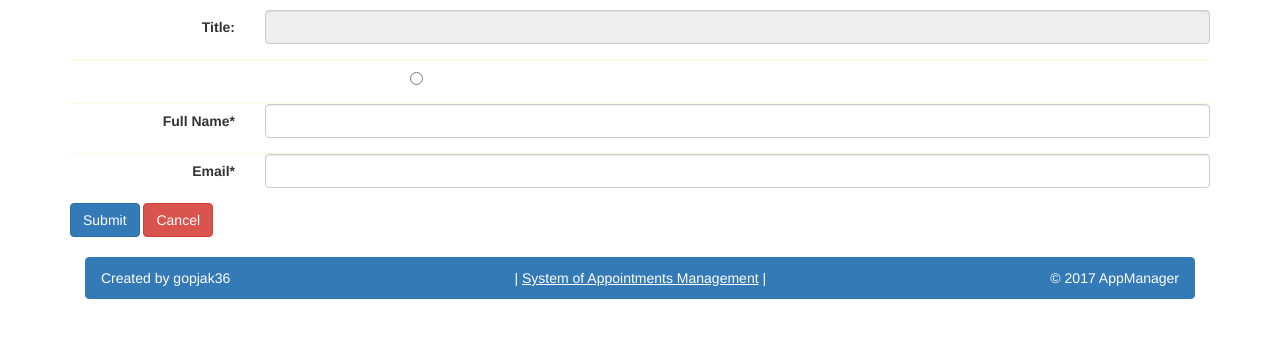
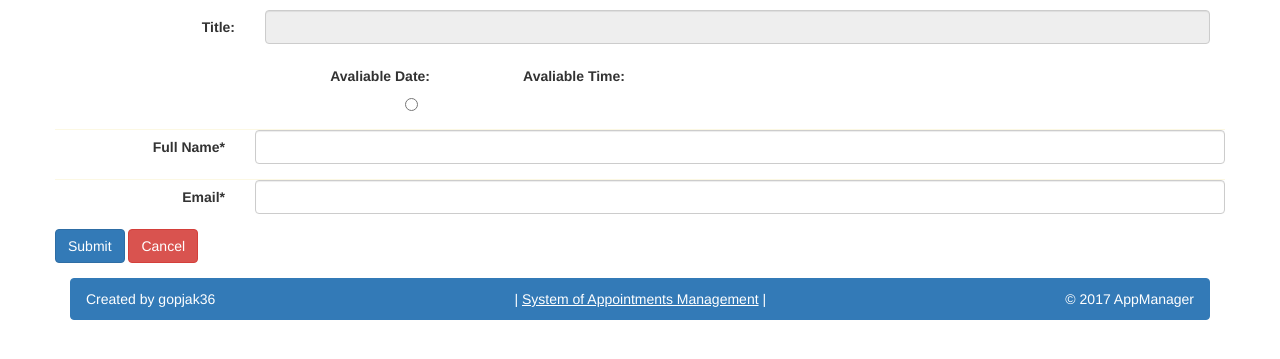
Before and after one commit to gopjak36/appmanager, a Django app: template manager/templates/manager/appointments_form.html in a window 1280 px wide. Shown: the part 158-517 px from the top of the page. Run offline with Django 3.2, Linux system fonts and the light colour scheme; the template is opened without the code that fills it, so the values that code supplies are empty; some libraries are stand-ins or nearby versions.

Commit message:
change style in Appointments Form

```diff
--- a/manager/static/css/my_app.css
+++ b/manager/static/css/my_app.css
@@ -45,15 +45,3 @@
 #footer-link-to-header{
   text-decoration: underline;
 }
-
-import os
-import sys
-
-path = '/home/appmanager/appmanager'
-if path not in sys.path:
-    sys.path.append(path)
-
-os.environ['DJANGO_SETTINGS_MODULE'] = 'appmanager.settings'
-
-from django.core.wsgi import get_wsgi_application
-application = get_wsgi_application()
--- a/manager/templates/manager/appointments_form.html
+++ b/manager/templates/manager/appointments_form.html
@@ -18,12 +18,19 @@
       </div>
     </div>
 
+      <div class="form-group">
+        <label class="col-sm-4 control-label">Avaliable Date:</label>
+        <label class="col-sm-2 control-label">Avaliable Time:</label>
+        <div class="col-sm-10">
+      </div>
+      {% if errors.date or errors.time %}
       <div class="col-sm-12 aler alert-warning"> {{ errors.date }} </div>
       <div class="col-sm-12 aler alert-warning"> {{ errors.time }}</div>
+      {% endif %}
 
     <div class="form-group">
       <label class="col-sm-4 control-label radio" for="date1"><input type="radio" name="date"  value="{{ appointment.date1.id }}" />{{ appointment.date1.date|date:"d M Y" }}</label>
-      <div class="col-sm-8">
+      <div class="col-sm-8" id="time1">
         {% if appointment.date1.start_time_1 %}
         <label class="radio">
           <input type="radio" name="time" id="time" value="{{ appointment.date1.id }} {{ appointment.date1.start_time_1|date:"H:i" }} {{ appointment.date1.end_time_1|date:"H:i" }}"> {{ appointment.date1.start_time_1|date:"H:i" }} - {{ appointment.date1.end_time_1|date:"H:i" }}
@@ -45,7 +52,7 @@
     {% if appointment.date2 %}
     <div class="form-group">
       <label class="col-sm-4 control-label radio" for="date2"><input type="radio" name="date"  value="{{ appointment.date2.id }}" />{{ appointment.date2.date|date:"d M Y" }}</label>
-      <div class="col-sm-8">
+      <div class="col-sm-8" id="time2">
         {% if appointment.date2.start_time_1 %}
         <label class="radio">
           <input type="radio" name="time" id="time" value="{{ appointment.date2.id }} {{ appointment.date2.start_time_1|date:"H:i" }} {{ appointment.date2.end_time_1|date:"H:i" }}"> {{ appointment.date2.start_time_1|date:"H:i" }} - {{ appointment.date2.end_time_1|date:"H:i" }}
@@ -68,7 +75,7 @@
     {% if appointment.date3 %}
     <div class="form-group">
       <label class="col-sm-4 control-label radio" for="date3"><input type="radio" name="date"  value="{{ appointment.date3.id }}" />{{ appointment.date3.date|date:"d M Y" }}</label>
-      <div class="col-sm-8">
+      <div class="col-sm-8" id="time3">
         {% if appointment.date2.start_time_1 %}
         <label class="radio">
           <input type="radio" name="time" id="time" value="{{ appointment.date3.id }} {{ appointment.date3.start_time_1|date:"H:i" }} {{ appointment.date3.end_time_1|date:"H:i" }}"> {{ appointment.date3.start_time_1|date:"H:i" }} - {{ appointment.date3.end_time_1|date:"H:i" }}
@@ -91,7 +98,7 @@
     {% if appointment.date4 %}
     <div class="form-group">
       <label class="col-sm-4 control-label radio" for="date4"><input type="radio" name="date"  value="{{ appointment.date4.id }}" />{{ appointment.date4.date|date:"d M Y" }}</label>
-      <div class="col-sm-8">
+      <div class="col-sm-8" id="time3">
         {% if appointment.date4.start_time_1 %}
         <label class="radio">
           <input type="radio" name="time" id="time" value="{{ appointment.date4.id }} {{ appointment.date4.start_time_1|date:"H:i" }} {{ appointment.date4.end_time_1|date:"H:i" }}"> {{ appointment.date4.start_time_1|date:"H:i" }} - {{ appointment.date4.end_time_1|date:"H:i" }}
@@ -114,7 +121,7 @@
     {% if appointment.date5 %}
     <div class="form-group">
       <label class="col-sm-4 control-label radio" for="date5"><input type="radio" name="date"  value="{{ appointment.date5.id }}" />{{ appointment.date5.date|date:"d M Y" }}</label>
-      <div class="col-sm-8">
+      <div class="col-sm-8" id="time5">
         {% if appointment.date5.start_time_1 %}
         <label class="radio">
           <input type="radio" name="time" id="time" value="{{ appointment.date5.id }} {{ appointment.date5.start_time_1|date:"H:i" }} {{ appointment.date5.end_time_1|date:"H:i" }}"> {{ appointment.date5.start_time_1|date:"H:i" }} - {{ appointment.date5.end_time_1|date:"H:i" }}
```
Also changed, not shown: manager/views.py (+24 -7 lines), README.md.
